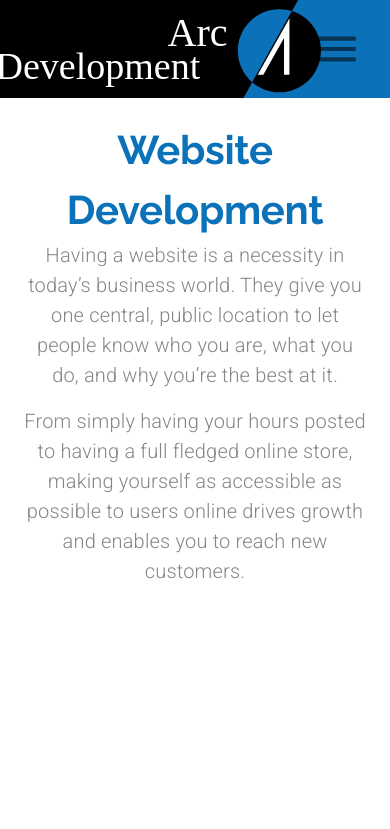
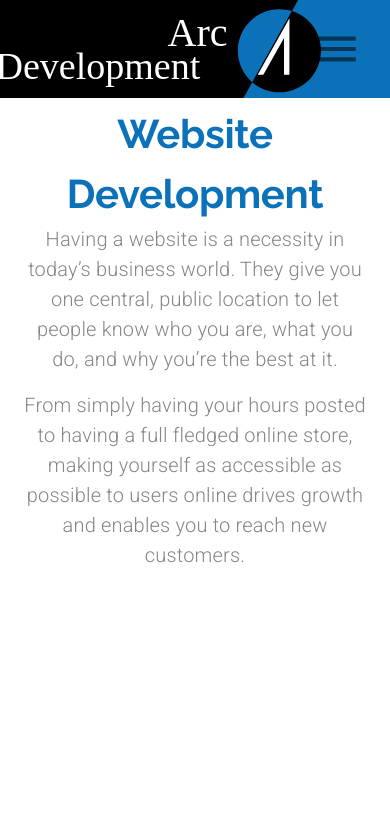
Before and after one commit to dejanV91/materialUiPractice, a React (Create React App) app: page /websites in a window 390 px wide. Shown: the top 829 px of the page. Built offline with nearby package versions, Linux system fonts and the light colour scheme.

Commit message:
Finish websites page setup

```diff
--- a/src/components/Websites.js
+++ b/src/components/Websites.js
@@ -40,9 +40,9 @@ const useStyles = makeStyles()((theme) => ({
 export default function Websites(props) {
   const { classes } = useStyles();
   const theme = useTheme();
-  const matchesMD = useMediaQuery(theme.breakpoints.down("md"));
-  const matchesSM = useMediaQuery(theme.breakpoints.down("sm"));
-  const matchesXS = useMediaQuery(theme.breakpoints.down("xs"));
+  const matchesMD = useMediaQuery(theme.breakpoints.down("lg"));
+  const matchesSM = useMediaQuery(theme.breakpoints.down("md"));
+  const matchesXS = useMediaQuery(theme.breakpoints.down("sm"));
 
   return (
     <Grid container direction="column">
```
Also changed, not shown: src/components/Revolution.js (added).
